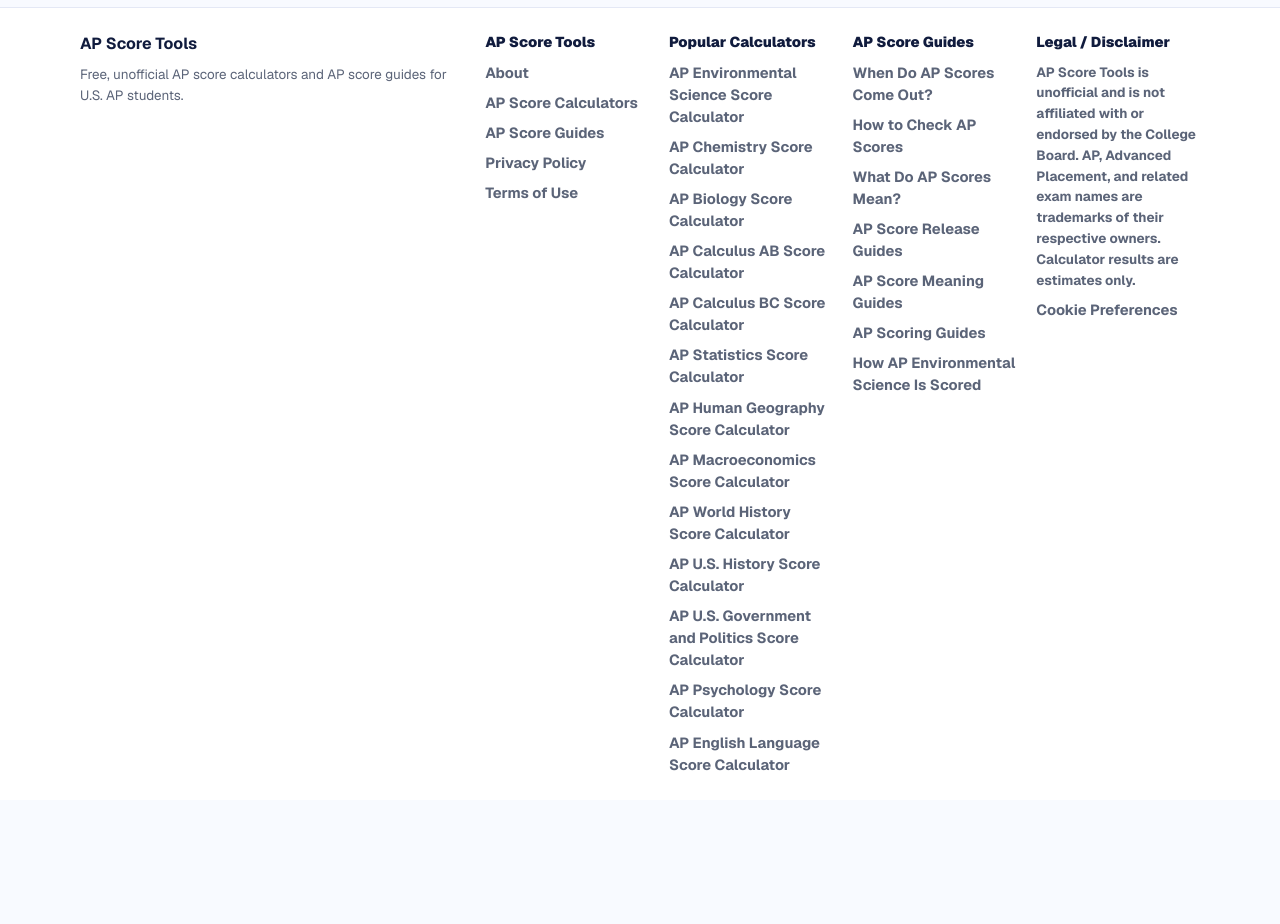
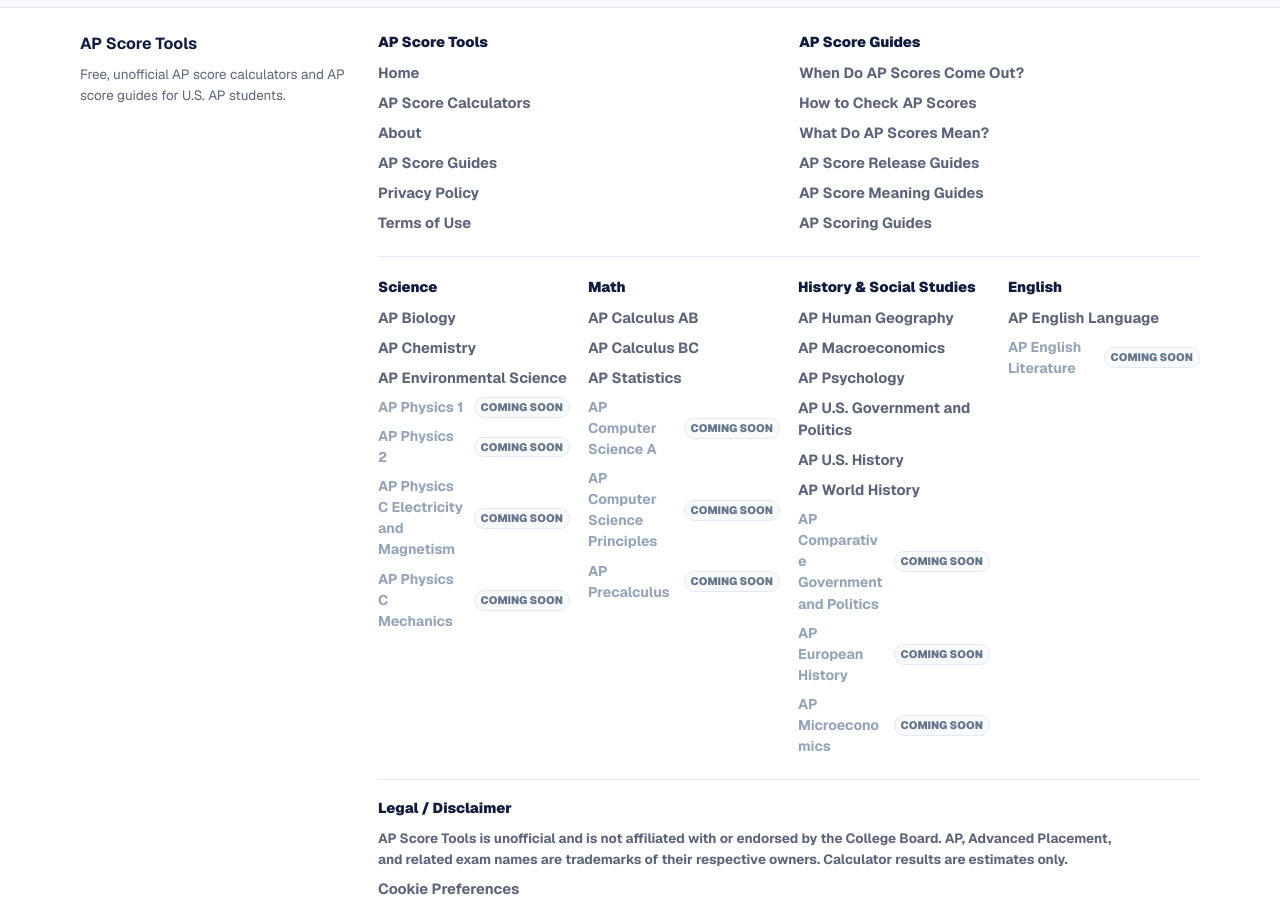
Before and after one commit to clairesun0731-art/apscoretools, a Next.js app: page /ap-score-calculators in a window 1280 px wide. Shown: the part 6400-7324 px from the top of the page. Before the commit the page ends 7200 px from the top, so only its background shows below. Built offline with nearby package versions, Linux system fonts and the light colour scheme; no server answers.

Commit message:
Improve calculator navigation layout

```diff
--- a/app/globals.css
+++ b/app/globals.css
@@ -137,6 +137,36 @@
   padding: 16px;
 }
 
+.calculator-nav-dropdown {
+  display: grid;
+  width: min(1040px, calc(100vw - 32px));
+  grid-template-columns: 1fr;
+  gap: 14px;
+}
+
+.nav-dropdown-top {
+  display: flex;
+  align-items: center;
+  justify-content: space-between;
+  border-bottom: 1px solid var(--border);
+  padding: 0 0 12px;
+}
+
+.nav-dropdown-top a {
+  width: 100%;
+  border-radius: 14px;
+  background: var(--accent-soft);
+  color: var(--accent);
+  font-weight: 850;
+  padding: 10px 12px;
+}
+
+.calculator-nav-grid {
+  display: grid;
+  grid-template-columns: repeat(4, minmax(0, 1fr));
+  gap: 14px;
+}
+
 .guides-nav-dropdown {
   width: min(390px, calc(100vw - 32px));
   grid-template-columns: 1fr;
@@ -157,12 +187,44 @@
 }
 
 .nav-dropdown-section a,
-.nav-dropdown-cta {
+.nav-dropdown-cta,
+.nav-soon-item {
   border-radius: 12px;
   color: var(--muted);
   font-size: 0.9rem;
   font-weight: 700;
   padding: 8px;
+}
+
+.nav-soon-item,
+.mobile-soon-item,
+.footer-soon-item {
+  display: flex;
+  align-items: center;
+  justify-content: space-between;
+  gap: 8px;
+  color: #94a3b8;
+}
+
+.nav-soon-item span:first-child,
+.mobile-soon-item span:first-child,
+.footer-soon-item span:first-child {
+  min-width: 0;
+  overflow-wrap: anywhere;
+}
+
+.nav-soon-badge,
+.footer-soon-item span:last-child {
+  flex: 0 0 auto;
+  border: 1px solid var(--border);
+  border-radius: 999px;
+  background: #f8fafc;
+  color: #64748b;
+  font-size: 0.68rem;
+  font-weight: 850;
+  line-height: 1;
+  padding: 4px 6px;
+  text-transform: uppercase;
 }
 
 .nav-dropdown-cta {
@@ -221,6 +283,53 @@
   gap: 2px;
   border-bottom: 1px solid var(--border);
   padding: 6px 0 8px;
+}
+
+.mobile-calculator-group {
+  border: 1px solid transparent;
+  border-radius: 14px;
+}
+
+.mobile-calculator-group[open] {
+  border-color: var(--border);
+  background: #f8fafc;
+}
+
+.mobile-calculator-group summary {
+  cursor: pointer;
+  list-style: none;
+  border-radius: 12px;
+  color: var(--foreground);
+  font-size: 0.9rem;
+  font-weight: 800;
+  padding: 10px 11px;
+}
+
+.mobile-calculator-group summary::-webkit-details-marker {
+  display: none;
+}
+
+.mobile-calculator-group summary::after {
+  content: "+";
+  float: right;
+  color: var(--muted);
+}
+
+.mobile-calculator-group[open] summary::after {
+  content: "-";
+}
+
+.mobile-calculator-links {
+  display: grid;
+  gap: 2px;
+  padding: 0 6px 8px;
+}
+
+.mobile-soon-item {
+  border-radius: 12px;
+  font-size: 0.92rem;
+  font-weight: 650;
+  padding: 10px 11px;
 }
 
 .page {
@@ -1308,7 +1417,7 @@
 
 .footer-inner {
   display: grid;
-  grid-template-columns: minmax(220px, 0.8fr) minmax(0, 1.5fr);
+  grid-template-columns: minmax(220px, 0.6fr) minmax(0, 1.8fr);
   align-items: flex-start;
   gap: 24px;
   padding: 24px 0;
@@ -1330,13 +1439,19 @@
   border-radius: 10px;
 }
 
+.footer-content {
+  display: grid;
+  gap: 22px;
+}
+
 .footer-link-groups {
   display: grid;
-  grid-template-columns: repeat(4, minmax(0, 1fr));
+  grid-template-columns: repeat(2, minmax(0, 1fr));
   gap: 20px;
 }
 
-.footer-links {
+.footer-links,
+.footer-calculator-column {
   display: grid;
   gap: 8px;
   align-content: start;
@@ -1345,17 +1460,46 @@
   font-weight: 650;
 }
 
-.footer-links strong {
+.footer-calculator-nav {
+  display: grid;
+  grid-template-columns: repeat(4, minmax(0, 1fr));
+  gap: 18px;
+  border-top: 1px solid var(--border);
+  padding-top: 20px;
+}
+
+.footer-links strong,
+.footer-calculator-column strong {
   color: var(--foreground);
   font-size: 0.9rem;
 }
 
 .footer-links a:hover,
+.footer-calculator-column a:hover,
+.footer-calculator-column a:focus-visible,
 .footer-links a:focus-visible,
 .footer-button-link:hover,
 .footer-button-link:focus-visible {
   color: var(--accent);
   outline: none;
+}
+
+.footer-calculator-column a {
+  color: var(--muted);
+}
+
+.footer-soon-item {
+  font-size: 0.88rem;
+  font-weight: 650;
+}
+
+.footer-legal-row {
+  border-top: 1px solid var(--border);
+  padding-top: 18px;
+}
+
+.footer-legal {
+  max-width: 760px;
 }
 
 .footer-button-link {
@@ -2165,6 +2309,10 @@
 }
 
 @media (max-width: 980px) {
+  .calculator-nav-grid {
+    grid-template-columns: repeat(2, minmax(0, 1fr));
+  }
+
   .hero-tool-grid {
     grid-template-columns: 1fr;
   }
@@ -2176,6 +2324,10 @@
   .footer-inner,
   .footer-link-groups {
     grid-template-columns: 1fr;
+  }
+
+  .footer-calculator-nav {
+    grid-template-columns: repeat(2, minmax(0, 1fr));
   }
 
   .article-hero,
@@ -2391,6 +2543,10 @@
     grid-template-columns: 1fr;
   }
 
+  .footer-calculator-nav {
+    grid-template-columns: 1fr;
+  }
+
   .section {
     padding: 40px 0;
   }
--- a/components/Footer.tsx
+++ b/components/Footer.tsx
@@ -1,9 +1,9 @@
 import Link from "next/link";
 import CookiePreferencesButton from "@/components/CookiePreferencesButton";
 import TrackedLink from "@/components/TrackedLink";
-import { getPopularCalculators } from "@/lib/apCalculatorDirectory";
+import { getPrimaryCalculatorNavGroups } from "@/lib/apCalculatorDirectory";
 
-const popularCalculators = getPopularCalculators();
+const calculatorNavGroups = getPrimaryCalculatorNavGroups();
 
 export default function Footer() {
   return (
@@ -17,10 +17,11 @@
           </p>
         </div>
 
+        <div className="footer-content">
           <div className="footer-link-groups">
             <nav className="footer-links" aria-label="AP Score Tools">
               <strong>AP Score Tools</strong>
-            <Link href="/about/">About</Link>
+              <Link href="/">Home</Link>
               <TrackedLink
                 eventName="calculator_hub_click"
                 eventParams={{ source: "footer" }}
@@ -28,18 +29,10 @@
               >
                 AP Score Calculators
               </TrackedLink>
+              <Link href="/about/">About</Link>
               <Link href="/guides/">AP Score Guides</Link>
               <Link href="/privacy-policy/">Privacy Policy</Link>
               <Link href="/terms-of-use/">Terms of Use</Link>
-          </nav>
-
-          <nav className="footer-links" aria-label="Popular Calculators">
-            <strong>Popular Calculators</strong>
-            {popularCalculators.map((calculator) => (
-              <Link href={calculator.href} key={calculator.href}>
-                {calculator.title}
-              </Link>
-            ))}
             </nav>
 
             <nav className="footer-links" aria-label="AP Score Guides">
@@ -58,12 +51,34 @@
                 AP Score Meaning Guides
               </Link>
               <Link href="/guides/ap-scoring-guides/">AP Scoring Guides</Link>
-            <Link href="/how-ap-environmental-science-is-scored/">
-              How AP Environmental Science Is Scored
+            </nav>
+          </div>
+
+          <nav
+            aria-label="AP calculator links by category"
+            className="footer-calculator-nav"
+          >
+            {calculatorNavGroups.map((group) => (
+              <div className="footer-calculator-column" key={group.category}>
+                <strong>{group.displayName}</strong>
+                {group.items.map((calculator) =>
+                  calculator.status === "live" ? (
+                    <Link href={calculator.href} key={calculator.href}>
+                      {calculator.shortTitle}
                     </Link>
+                  ) : (
+                    <span className="footer-soon-item" key={calculator.href}>
+                      <span>{calculator.shortTitle}</span>
+                      <span>Coming Soon</span>
+                    </span>
+                  ),
+                )}
+              </div>
+            ))}
           </nav>
 
-          <nav className="footer-links" aria-label="Legal">
+          <div className="footer-legal-row">
+            <div className="footer-links footer-legal">
               <strong>Legal / Disclaimer</strong>
               <p>
                 AP Score Tools is unofficial and is not affiliated with or
@@ -72,7 +87,8 @@
                 Calculator results are estimates only.
               </p>
               <CookiePreferencesButton />
-          </nav>
+            </div>
+          </div>
         </div>
       </div>
     </footer>
--- a/components/Header.tsx
+++ b/components/Header.tsx
@@ -4,21 +4,9 @@
 import Link from "next/link";
 import { useState } from "react";
 import TrackedLink from "@/components/TrackedLink";
-import {
-  getComingSoonCalculators,
-  getPopularCalculators,
-} from "@/lib/apCalculatorDirectory";
+import { getPrimaryCalculatorNavGroups } from "@/lib/apCalculatorDirectory";
 
-const liveCalculatorLinks = getPopularCalculators();
-const comingSoonNavLinks = getComingSoonCalculators().filter((calculator) =>
-  [
-    "ap_physics_1",
-    "ap_physics_2",
-    "ap_european_history",
-    "ap_comparative_government",
-    "ap_english_literature",
-  ].includes(calculator.subjectId),
-);
+const calculatorNavGroups = getPrimaryCalculatorNavGroups();
 
 const guideLinks = [
   {
@@ -74,37 +62,41 @@
               Calculators
             </button>
             {isCalculatorMenuOpen && (
-              <div className="nav-dropdown" onMouseLeave={closeCalculatorMenu}>
-                <div className="nav-dropdown-section">
-                  <strong>Live Calculators</strong>
+              <div
+                className="nav-dropdown calculator-nav-dropdown"
+                onMouseLeave={closeCalculatorMenu}
+              >
+                <div className="nav-dropdown-top">
                   <TrackedLink
                     eventName="calculator_hub_click"
-                    eventParams={{ source: "header_dropdown_group" }}
+                    eventParams={{ source: "header_dropdown_top" }}
                     href="/ap-score-calculators/"
                     onClick={closeCalculatorMenu}
                   >
                     All AP Score Calculators
                   </TrackedLink>
-                  {liveCalculatorLinks.map((link) => (
+                </div>
+                <div className="calculator-nav-grid">
+                  {calculatorNavGroups.map((group) => (
+                    <div className="nav-dropdown-section" key={group.category}>
+                      <strong>{group.displayName}</strong>
+                      {group.items.map((calculator) =>
+                        calculator.status === "live" ? (
                           <Link
-                      href={link.href}
-                      key={link.href}
+                            href={calculator.href}
+                            key={calculator.href}
                             onClick={closeCalculatorMenu}
                           >
-                      {link.shortTitle}
+                            {calculator.shortTitle}
                           </Link>
-                  ))}
+                        ) : (
+                          <span className="nav-soon-item" key={calculator.href}>
+                            <span>{calculator.shortTitle}</span>
+                            <span className="nav-soon-badge">Coming Soon</span>
+                          </span>
+                        ),
+                      )}
                     </div>
-                <div className="nav-dropdown-section">
-                  <strong>Coming Soon</strong>
-                  {comingSoonNavLinks.map((link) => (
-                    <Link
-                      href="/ap-score-calculators/"
-                      key={link.href}
-                      onClick={closeCalculatorMenu}
-                    >
-                      {link.shortTitle}
-                    </Link>
                   ))}
                 </div>
                 <TrackedLink
@@ -171,7 +163,7 @@
               Home
             </Link>
             <div className="mobile-nav-group">
-              <strong>Live Calculators</strong>
+              <strong>Calculators</strong>
               <TrackedLink
                 eventName="calculator_hub_click"
                 eventParams={{ source: "mobile_header_group" }}
@@ -180,18 +172,28 @@
               >
                 All AP Score Calculators
               </TrackedLink>
-              {liveCalculatorLinks.map((link) => (
-                <Link href={link.href} key={link.href} onClick={closeMenu}>
-                  {link.shortTitle}
+              {calculatorNavGroups.map((group) => (
+                <details className="mobile-calculator-group" key={group.category}>
+                  <summary>{group.displayName}</summary>
+                  <div className="mobile-calculator-links">
+                    {group.items.map((calculator) =>
+                      calculator.status === "live" ? (
+                        <Link
+                          href={calculator.href}
+                          key={calculator.href}
+                          onClick={closeMenu}
+                        >
+                          {calculator.shortTitle}
                         </Link>
-              ))}
+                      ) : (
+                        <span className="mobile-soon-item" key={calculator.href}>
+                          <span>{calculator.shortTitle}</span>
+                          <span className="nav-soon-badge">Coming Soon</span>
+                        </span>
+                      ),
+                    )}
                   </div>
-            <div className="mobile-nav-group">
-              <strong>Coming Soon</strong>
-              {comingSoonNavLinks.map((link) => (
-                <Link href="/ap-score-calculators/" key={link.href} onClick={closeMenu}>
-                  {link.shortTitle}
-                </Link>
+                </details>
               ))}
             </div>
             <div className="mobile-nav-group">
--- a/lib/apCalculatorDirectory.ts
+++ b/lib/apCalculatorDirectory.ts
@@ -19,6 +19,12 @@
   status: CalculatorStatus;
   subjectId: string;
   title: string;
+};
+
+export type CalculatorNavGroup = {
+  category: CalculatorCategory;
+  displayName: string;
+  items: ApCalculatorDirectoryItem[];
 };
 
 export const calculatorCategoryOrder: CalculatorCategory[] = [
@@ -456,6 +462,23 @@
     slug: calculator.href,
   }));
 
+const primaryNavCategoryOrder: CalculatorCategory[] = [
+  "Science",
+  "Math & Computer Science",
+  "History & Social Science",
+  "English",
+];
+
+const navCategoryDisplayNames: Record<CalculatorCategory, string> = {
+  Arts: "Arts",
+  Capstone: "Capstone",
+  English: "English",
+  "History & Social Science": "History & Social Studies",
+  "Math & Computer Science": "Math",
+  Science: "Science",
+  "World Languages": "World Languages",
+};
+
 export const liveApCalculators = apCalculatorDirectory.filter(
   (calculator) => calculator.status === "live",
 );
@@ -479,3 +502,27 @@
 export function getPopularCalculators() {
   return liveApCalculators;
 }
+
+export function getPrimaryCalculatorNavGroups(): CalculatorNavGroup[] {
+  return primaryNavCategoryOrder
+    .map((category) => {
+      const calculators = apCalculatorDirectory
+        .filter((calculator) => calculator.category === category)
+        .sort((first, second) => {
+          if (first.status !== second.status) {
+            return first.status === "live" ? -1 : 1;
+          }
+
+          return (first.shortTitle ?? first.title).localeCompare(
+            second.shortTitle ?? second.title,
+          );
+        });
+
+      return {
+        category,
+        displayName: navCategoryDisplayNames[category],
+        items: calculators,
+      };
+    })
+    .filter((group) => group.items.length > 0);
+}
```
Lines whose indentation alone changed are shown as unchanged.
